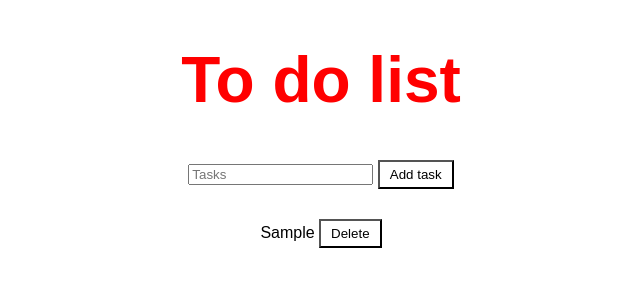
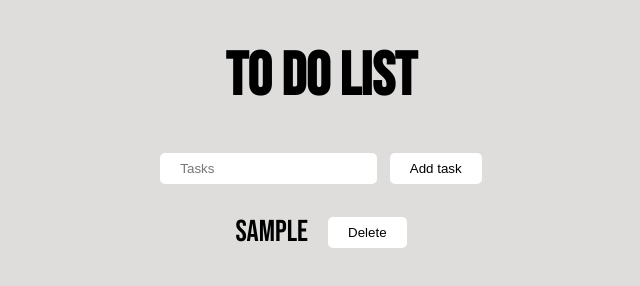
Before and after one commit to Dimitrijevs/simple-to-do-list, a plain HTML site: page index.html in a window 1280 px wide. Both pictures are taken after typing "Sample" into the empty fields and a click on the button "Add task". Shown: the whole page, without its empty margins (319-959 px from the left). Drawn offline with Linux system fonts and the light colour scheme.

Commit message:
Update styles.css

```diff
--- a/styles.css
+++ b/styles.css
@@ -1,12 +1,14 @@
-:root{
-    --color-red: red;
-    --fall-back-value: green;
+:root {
+    font-size: calc(0.625rem + 0.4vw);
 }
 
 body {
-    font-family: 'Montserrat', sans-serif;
     margin: 0;
     padding: 0;
+    height: 100vh;
+    font-family: 'Bebas Neue', sans-serif;
+    overflow: hidden;
+    background-color: #dedddc;
 }
 
 .container {
@@ -16,18 +18,42 @@ body {
 
 h1 {
     font-size: 4rem;
-    color: var(--color-red, --fall-back-value);
-}
-
-button {
-    background: none;
-    padding: 5px 10px;
 }
 
 #tasks {
     margin-top: 30px;
 }
 
-.task {
+.task-container {
+    display: flex;
+    justify-content: center;
+    align-items: center;
     margin: 10px;
 }
+
+.task-container .task-text {
+    margin-right: 20px;
+    font-size: 2rem;
+}
+
+#newtask input {
+    border: none;
+    padding: 8px 20px;
+    border-radius: 5px;
+    margin-right: 10px;
+}
+
+button {
+    border: none;
+    background: none;
+    padding: 5px 10px;
+    background-color: #fff;
+    border-radius: 5px;
+    padding: 8px 20px;
+    transition: 0.3s;
+}
+
+button:hover {
+    background-color: #000;
+    color: #fff;
+}
```
